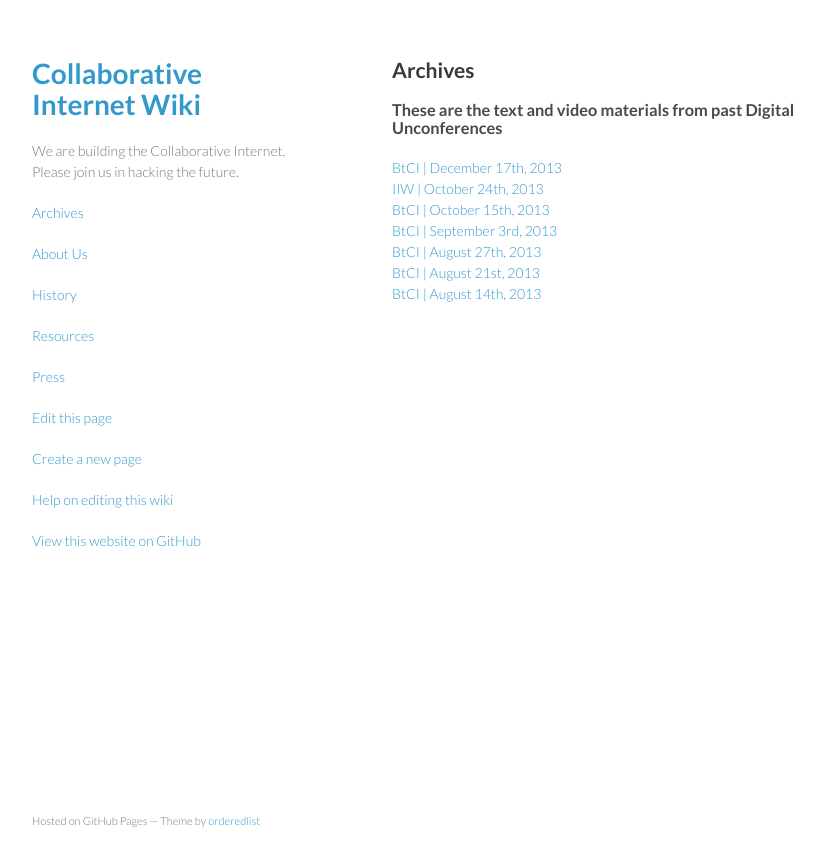
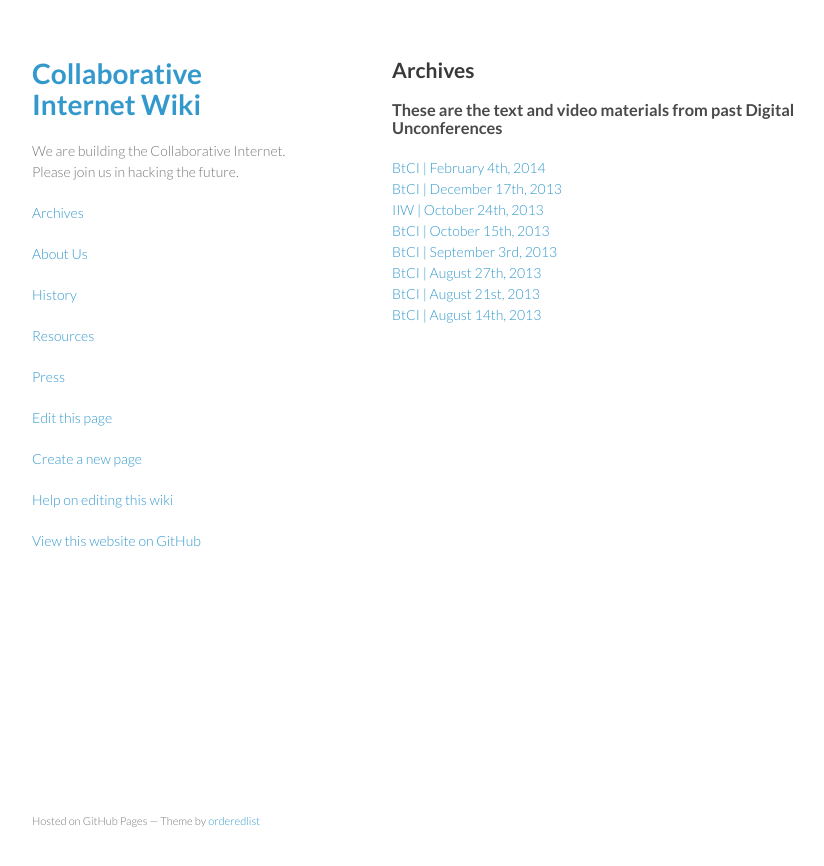
Before and after one commit to collaborativeinternet/collaborativeinternet.github.io, a Jekyll site: the page built from wiki/archives.md, in a window 1280 px wide. Shown: the top 866 px of the page, without its empty margins (178-1002 px from the left). Built offline with Jekyll 4.4.1, drawn with Linux system fonts in a browser that asks for light colours.

Commit message:
Update archives.md

```diff
--- a/wiki/archives.md
+++ b/wiki/archives.md
@@ -5,6 +5,7 @@ published: true
 
 ##Archives
 ###These are the text and video materials from past Digital Unconferences
+[BtCI   |  February 4th, 2014]()
 [BtCI   |  December 17th, 2013](http://collaborativeinter.net/wiki/BtCI_2013-12-17.html)
 [IIW   |  October 24th, 2013](http://collaborativeinter.net/wiki/iiw_2013-10-24.html)
 [BtCI  |  October 15th, 2013](http://collaborativeinter.net/wiki/BtCI_2013-10-15.html)
```
